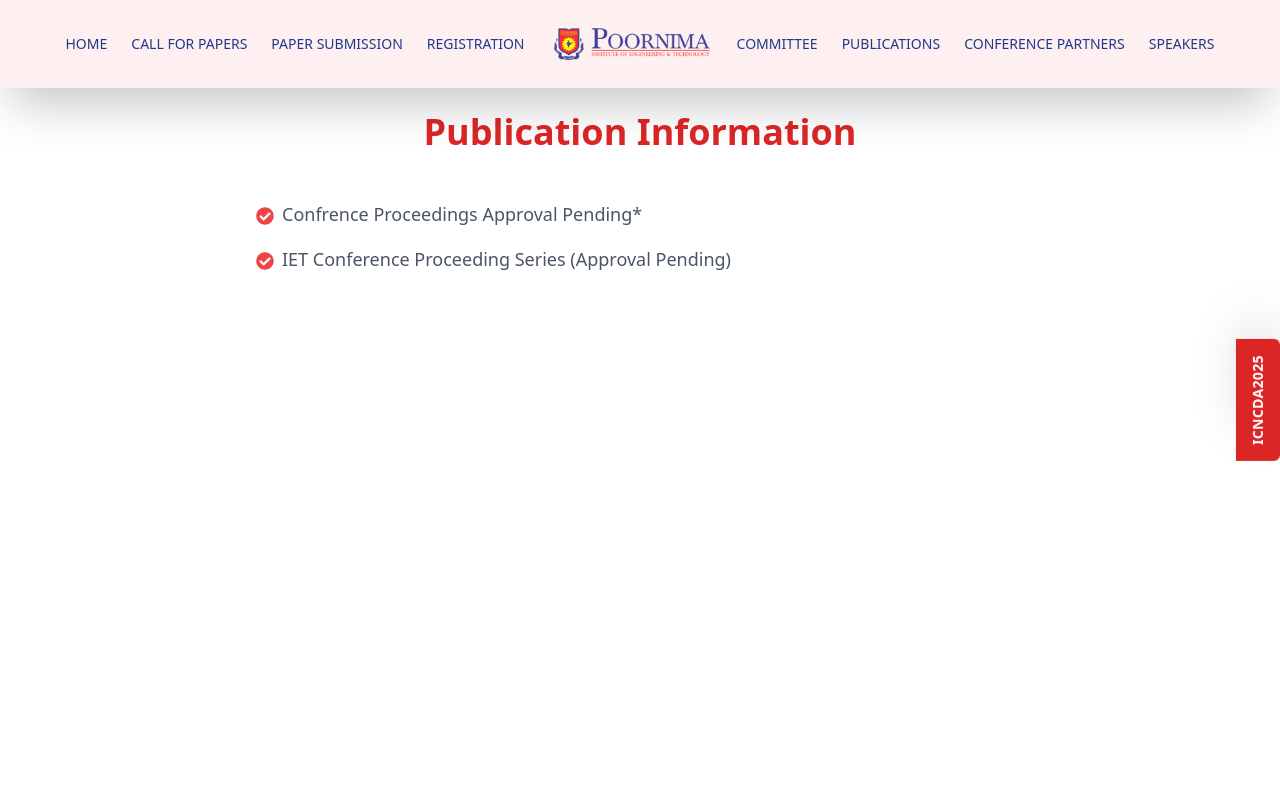
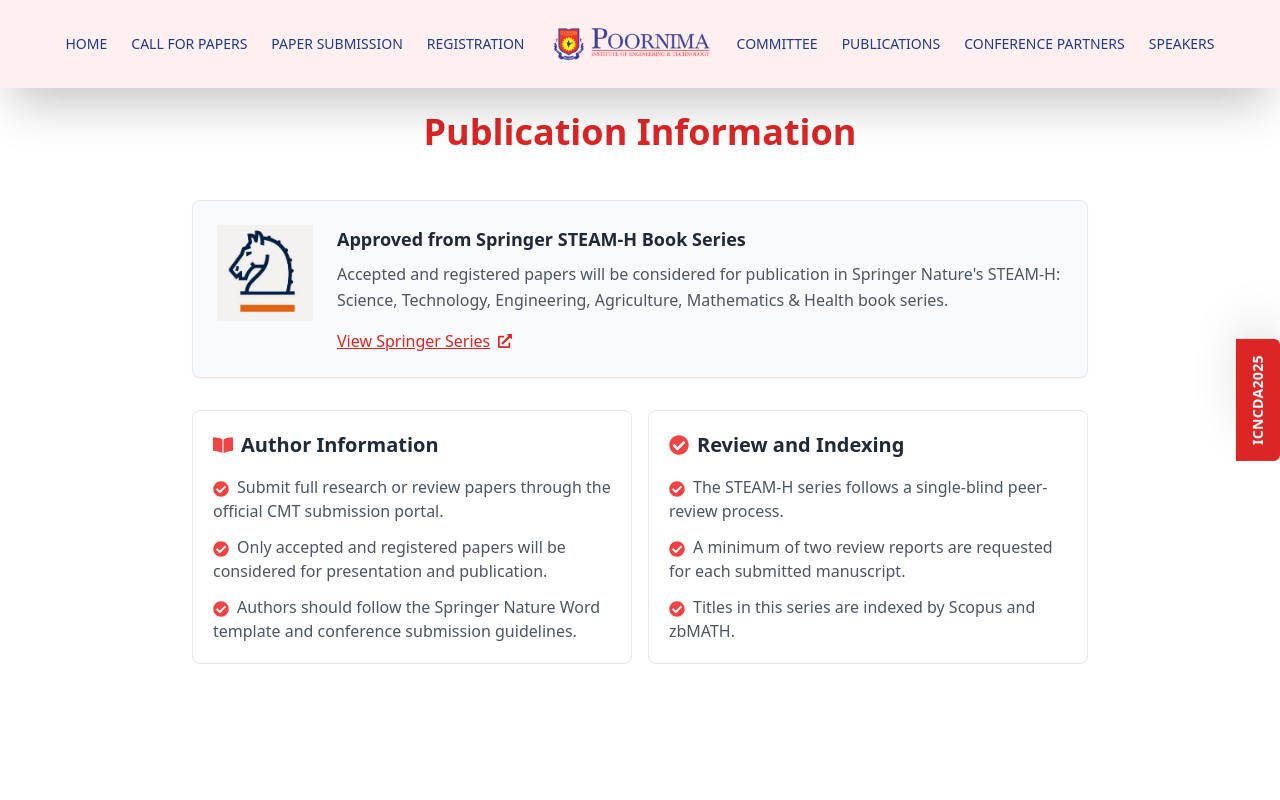
Before and after one commit to Diyamehta60/Department_conference, a React (Vite) app: page /publications in a window 1280 px wide. Shown: the top 800 px of the page. Built offline with nearby package versions, Linux system fonts and the light colour scheme.

Commit message:
via anil sir

```diff
--- a/src/pages/Publications.jsx
+++ b/src/pages/Publications.jsx
@@ -1,5 +1,5 @@
 import React from "react";
-import { FaCheckCircle } from "react-icons/fa";
+import { FaBookOpen, FaCheckCircle, FaExternalLinkAlt } from "react-icons/fa";
 
 const Publications = () => {
   return (
@@ -10,15 +10,81 @@ const Publications = () => {
           <h1 className="text-4xl font-bold text-red-600 mt-12 mb-4">
             Publication Information
           </h1>
-          <div className="max-w-3xl mx-auto space-y-4 mt-12">
-            <p className="text-lg text-gray-600 leading-relaxed text-left">
-              <FaCheckCircle className="inline-block text-red-500 mr-2" />
-              Confrence Proceedings Approval Pending*
-            </p>
-            <p className="text-lg text-gray-600 leading-relaxed text-left">
-              <FaCheckCircle className="inline-block text-red-500 mr-2" />
-               IET Conference Proceeding Series (Approval Pending)
-            </p>
+          <div className="max-w-4xl mx-auto mt-12">
+            <div className="flex flex-col items-center gap-6 rounded-lg border border-gray-200 bg-gray-50 p-6 shadow-sm sm:flex-row sm:items-start">
+              <img
+                src="/gallery/logos/springer1.jpeg"
+                alt="Springer Logo"
+                className="h-24 w-auto object-contain"
+              />
+              <div className="text-left">
+                <p className="text-lg font-semibold text-gray-800">
+                  Approved from Springer STEAM-H Book Series
+                </p>
+                <p className="mt-2 text-gray-600 leading-relaxed">
+                  Accepted and registered papers will be considered for publication in
+                  Springer Nature's STEAM-H: Science, Technology, Engineering,
+                  Agriculture, Mathematics & Health book series.
+                </p>
+                <a
+                  href="https://link.springer.com/series/15560"
+                  className="mt-4 inline-flex items-center gap-2 text-red-600 underline"
+                  target="_blank"
+                  rel="noopener noreferrer"
+                >
+                  View Springer Series
+                  <FaExternalLinkAlt className="text-sm" />
+                </a>
+              </div>
+            </div>
+
+            <div className="mt-8 grid gap-4 text-left md:grid-cols-2">
+              <div className="rounded-lg border border-gray-200 p-5">
+                <h2 className="flex items-center gap-2 text-xl font-bold text-gray-800">
+                  <FaBookOpen className="text-red-500" />
+                  Author Information
+                </h2>
+                <ul className="mt-4 space-y-3 text-gray-600">
+                  <li>
+                    <FaCheckCircle className="inline-block text-red-500 mr-2" />
+                    Submit full research or review papers through the official CMT
+                    submission portal.
+                  </li>
+                  <li>
+                    <FaCheckCircle className="inline-block text-red-500 mr-2" />
+                    Only accepted and registered papers will be considered for
+                    presentation and publication.
+                  </li>
+                  <li>
+                    <FaCheckCircle className="inline-block text-red-500 mr-2" />
+                    Authors should follow the Springer Nature Word template and
+                    conference submission guidelines.
+                  </li>
+                </ul>
+              </div>
+
+              <div className="rounded-lg border border-gray-200 p-5">
+                <h2 className="flex items-center gap-2 text-xl font-bold text-gray-800">
+                  <FaCheckCircle className="text-red-500" />
+                  Review and Indexing
+                </h2>
+                <ul className="mt-4 space-y-3 text-gray-600">
+                  <li>
+                    <FaCheckCircle className="inline-block text-red-500 mr-2" />
+                    The STEAM-H series follows a single-blind peer-review process.
+                  </li>
+                  <li>
+                    <FaCheckCircle className="inline-block text-red-500 mr-2" />
+                    A minimum of two review reports are requested for each submitted
+                    manuscript.
+                  </li>
+                  <li>
+                    <FaCheckCircle className="inline-block text-red-500 mr-2" />
+                    Titles in this series are indexed by Scopus and zbMATH.
+                  </li>
+                </ul>
+              </div>
+            </div>
           </div>
         </div>
         </div>
```
